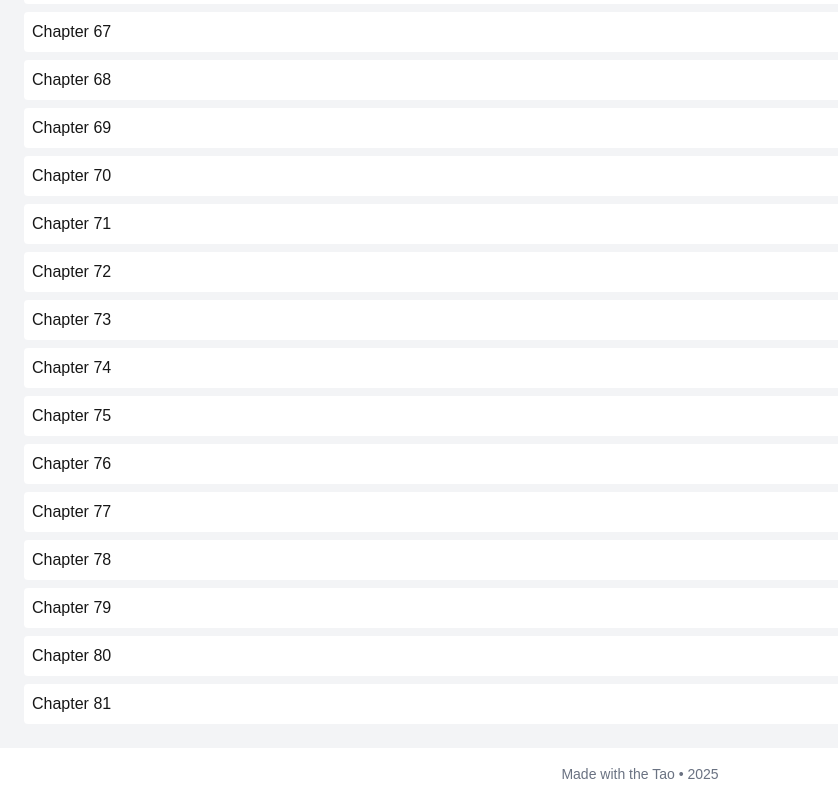
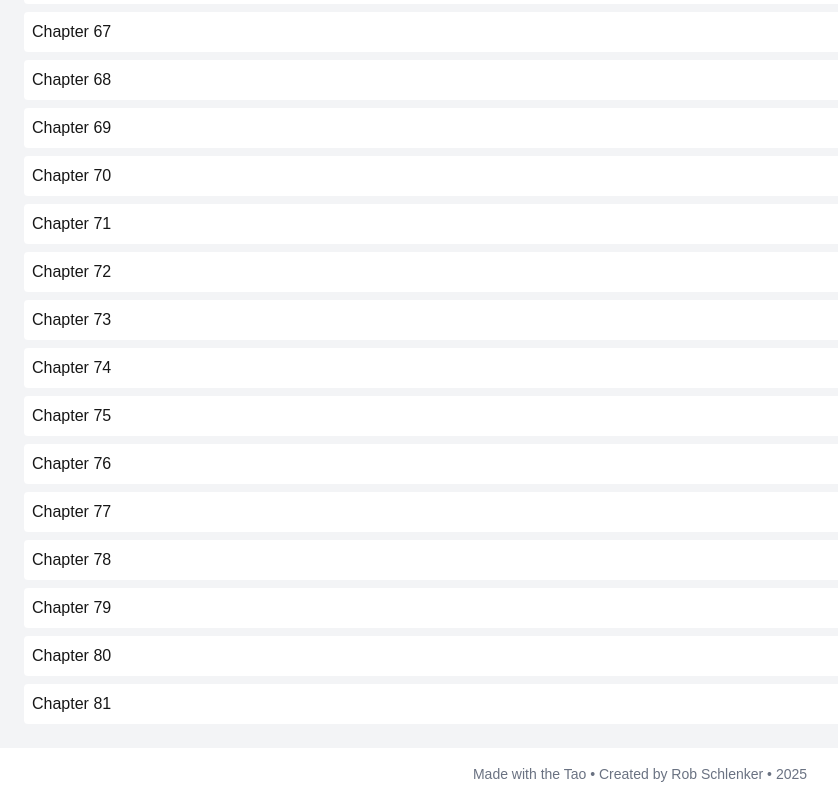
Before and after one commit to rob-schlenker/tao-unfolds, a Next.js app: page /archive in a window 1280 px wide. Shown: the part 3378-4178 px from the top of the page, without its empty margins (0-838 px from the left). Built offline with nearby package versions, Linux system fonts and the light colour scheme.

Commit message:
update footer to include creator's name

```diff
--- a/src/components/layout/Footer.tsx
+++ b/src/components/layout/Footer.tsx
@@ -3,7 +3,7 @@ import React from 'react';
 const Footer: React.FC = () => {
   return (
     <footer className="p-4 text-center text-gray-500 text-sm">
-      <p>Made with the Tao • 2025</p>
+      <p>Made with the Tao • Created by Rob Schlenker • 2025</p>
     </footer>
   );
 };
```
